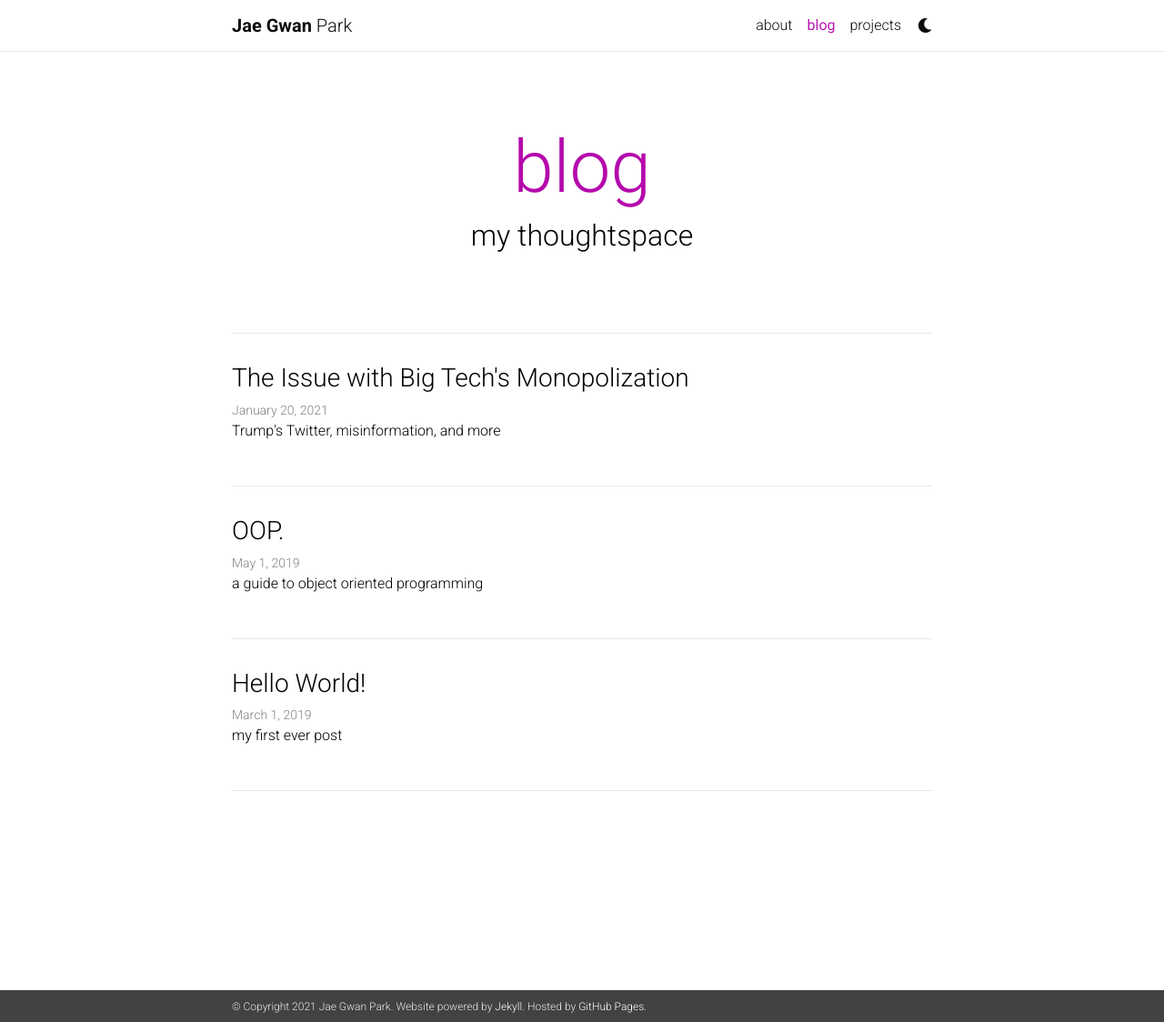
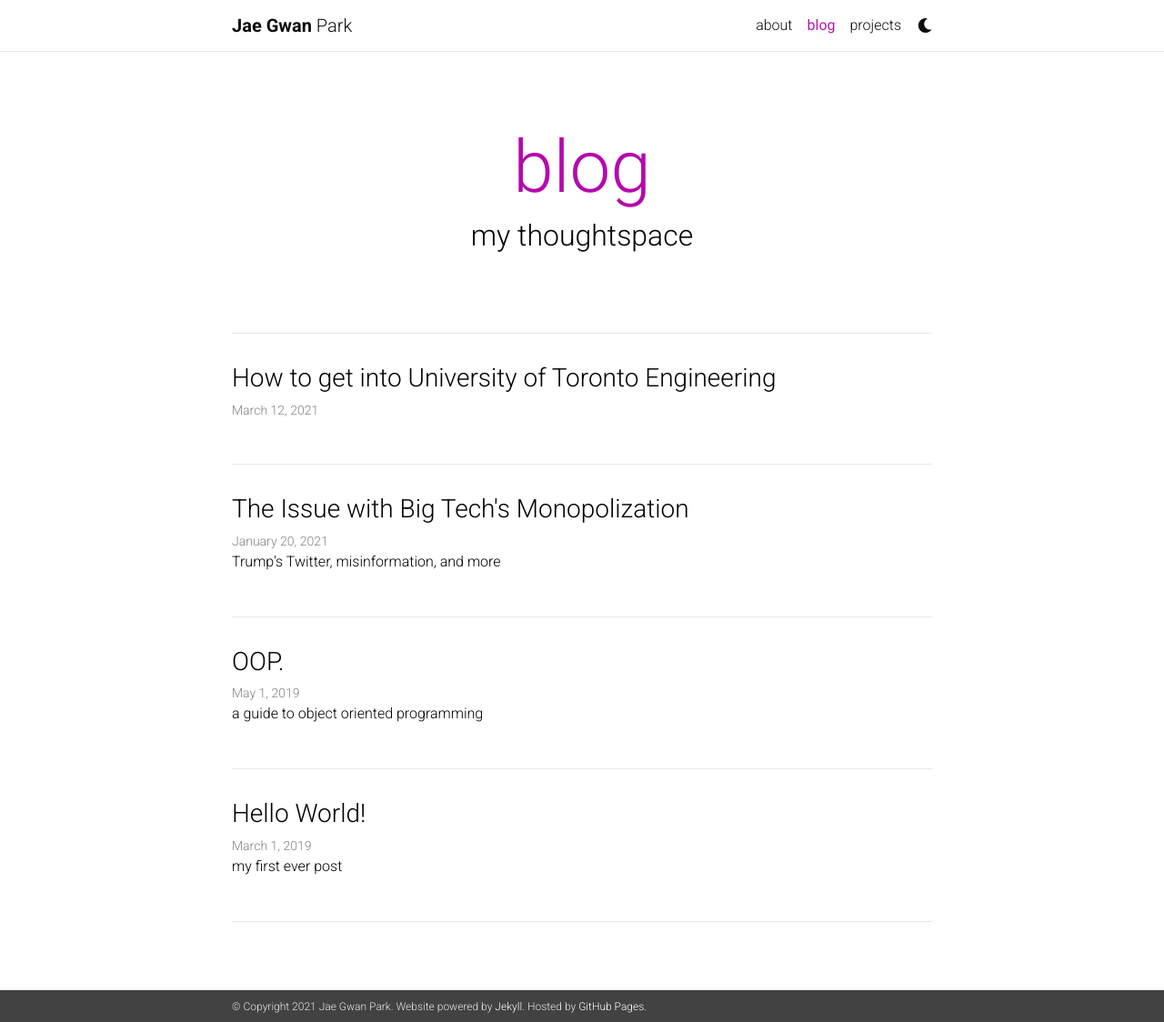
Before and after one commit to jaegpark/profile, a Jekyll site: the page built from blog/index.html, in a window 1280 px wide and 1124 px high. Shown: the whole window at 91% size. Built offline with Jekyll 4.4.1, drawn with Linux system fonts in a browser that asks for light colours; nearby versions of some CDN libraries; the list of posts is cut into pages by our own code; a style sheet for code colours, icons or effects is not loaded; some of the changed lines change nothing that is shown.

Commit message:
add uoft eng post

```diff
--- a/_config.yml
+++ b/_config.yml
@@ -75,7 +75,7 @@ gems: [jekyll-paginate, jekyll-seo-tag]
 paginate:         5
 paginate_path: "/blog/page:num/"
 # Comments
-disqus_shortname: al-folio # put your disqus shortname
+disqus_shortname: jaegwanpark
 
 # -----------------------------------------------------------------------------
 # Collections
--- /dev/null
+++ b/_posts/2021-03-12-uni.md
@@ -0,0 +1,252 @@
+---
+layout: post
+title: How to get into University of Toronto Engineering
+description:
+date: 2021-03-12 11:12:00-0400
+comments: true
+---
+
+Hey there!
+
+I was recently admitted into both Engineering Science and St. George Computer Science programs at the University of Toronto.
+
+Reflecting on my university application experience, I'm going to walk you through the admissions process at U of T.
+I'm also going to provide insight based on my own experience and opinions: on writing the application, engineering interview, and more.
+
+This article will focus on **Engineering.** For my computer science post, stay tuned.
+
+I'll also be updating this post whenever I find new important information.
+
+<div class="row justify-content-sm-center">
+    <div class="col-sm-12 mt-3 mt-md-0">
+        <img class="img-fluid rounded z-depth-1" src="{{ '/assets/img/uoft_blog/uoft-engineering-campus.jpg' | relative_url }}" alt="" title="UofT Campus"/>
+    </div>
+</div>
+<br>
+
+# Applying on OUAC
+
+Like any other Ontario university, you'll have to first apply to both these programs on the OUAC website, before proceeding to the supplementary application process.
+
+It's important to note here: Unlike other universities, **U of T programs CARE about how you rank them**.
+
+Hence it's always best to rank your U of T programs in the top 3. If you don't, your application might be penalized.
+
+# Supplementary Application
+
+The engineering programs handles the supplementary application on a separate portal.
+The Engineering Applicant Portal is your primary resource for completing, and tracking the status of your application to the
+Faculty of Applied Science & Engineering. The Engineering Portal is also where you will complete the mandatory Online Student Profile.
+
+There are two sections that are VERY important:
+
+1. Extracurricular Activities
+2. Personal Profile
+
+While there are other sections, I won't be focusing on them as they're pretty trivial/factual: program choice, school information, and explanations of special circumstances.
+
+## Extracurricular Activities
+
+Your EC's are filled in a table format, where you're asked for its name, description, position, scope/level, dates, hours, and reference contact.
+I **highly recommend** you make a separate table on Google Docs/Word, and begin filling these in as early as you can. It will help tremendously and editing
+your information directly in the portal is generally not a good idea.
+
+**Note: There is no real word limit to the activity description.**
+But, I do suggest keeping these descriptions short and succinct. In fact, I actually kept my descriptions in bullet points.
+
+Here's a general guide to how I wrote about my EC's:
+
+* One bullet to describe the activity if it’s not clear from the “Name”
+
+* One bullet to explain my primary role and my duties/responsibilities
+
+* One bullet to show my “trackable progress” within the activity
+
+* One bullet to highlight my most noteworthy accomplishments or contributions
+
+* One bullet to cover any key exposure(s) the activity gave me
+
+* One bullet to sum up the major takeaways, new skills, and lessons I gained
+
+Of course, not all these points applied to every activity - some activity descriptions were one-liners (e.g. Math Contests).
+
+Here's a quick example:
+<div class="row justify-content-sm-center">
+    <div class="col-sm mt-3 mt-md-0">
+        <img class="img-fluid rounded z-depth-1" src="{{ '/assets/img/uoft_blog/ec.png' | relative_url }}" alt="" title="UofT Campus"/>
+    </div>
+</div>
+<div class="caption">
+    A snapshot of an extracurricular table entry, taken from my engineering applicant portal.
+</div>
+
+Description:
+- As Secretary of the school delegation, I structured club logistics over the summer using platforms like Discord, Zoom, and MUNCommand to ensure a smooth virtual experience in the new year.
+- Introduced and developed a club website to keep track of information and club communications.
+- Ran mock committee sessions during weekly meetings to familiarize Model UN team with conference procedure.
+- Competed in international conferences, including the GEOMUN 2020 where we won ‘Best Small Delegation’ amongst representatives from the Americas.
+- Whilst gaining insight on world issues like social media based election interference, I also developed public speaking and teamwork skills working with delegates from around the world.
+
+I highly suggest having these descriptions edited by someone you trust - a friend, parent, or an older sibling who might already be in/graduated from university.
+Remember, these admissions officers are going through thousands of applications! Be as concise as possible.
+
+
+### How many activities should I put?
+
+For engineering, there isn't a cap on number of activities. Personally, I don't think putting more will be a detriment to your application.
+However, **please don't put more activities in for the sake of raising your activity number.** Add them if they're meaningful achievements/activities.
+
+In my case, I put 16 entries: 6 clubs, 4 community involvements, 6 awards.
+
+
+### COVID section?
+
+For the 2020-2021 application cycle (my year), we were given a 250-word section to answer the following prompt:
+
+Due to the COVID-19 pandemic, many planned events and activities were cancelled or moved online. Reflect on how you spent your non-academic time during the last year. In what ways was your community engagement different than you had expected? Did you develop any new skills or qualities as a result of these changes? (250 words or less)
+
+While I'm not sure about next year, for this section I wrote it anecdotally. I described how the emotions/feelings I felt drove me to pursue different activities, and what COVID's free time allowed me to.
+
+## Personal Profile (AKA the Interview)
+
+The Personal Profile is a 3-question online interview process. It is NOT person to person, rather, your answers are recorded in both video and written format.
+The questions are pre-recorded, and randomly taken from a large question bank.
+
+Unfortunately, I am barred from sharing my own questions with anyone else. However, I will give general advice for each question based on trends of previous years.
+I've also included questions I've found online on subreddits, forums, and preparation websites.
+
+**Question 1**: You will have 10 minutes to prepare and type a 250-word written response.
+* The written one often asks you to recount experiences where you showed character, or defend an opinion given a scenario.
+   * For example: Tell us about an experience that helped you become a leader/team player.
+
+
+**Question 2**: You will record a two-minute video response.
+* This shorter video response often asks you about yourself, and why you're interested in engineering/UofT.
+   * For example: What is an experience that made you interested in engineering?
+
+**Question 3**: You will record a three-minute video response.
+* The last question is often a problem solving question. You are given a scenario/problem, and asked what 3 pieces of information/variables you would need to implement a solution.
+  Some questions might involve a bit of Fermi math.
+   * For example: What 3 most important things do you need to know to best determine a city's number of gas stations?
+
+### Interview Tips
+
+These tips are completely of my own opinion and experiences:
+
+**Take advantage of your time between questions**
+
+* In between each question you will have a few minutes to prepare the response. Please take the time between these questions to gather your breath, calm down, even meditate.
+* Just because you did poorly on a question does NOT mean you failed. Relax, refocus, and do your best on the next question. What's done is done, you can't change anything about it.
+
+**Prepare, practice, get comfortable on camera**
+
+* Aside from the examples I gave you, dig around on the web for questions people received years ago. Collect these into a Google Doc, and take a night or two to go through them.
+* Ask yourself/get a friend to ask you these questions. Do mock interviews. Practice what you'd say - prepare a list of experiences that might help you answer questions about teamwork, leadership, etc.
+* GET COMFORTABLE ON CAMERA (underrated advice). Being on camera and seeing yourself speak is nerve-wracking. You'll think things like "jeez that's how my mouth looks when I speak??" To prevent these anxious thoughts, get comfortable beforehand!
+
+**READ THE QUESTION**
+
+* For my problem solving question, I didn't fully read the question. I missed an entire part of it, with only like 30 seconds left on my preparation timer.
+* Consequently, I panicked, and in my opinion gave one of the worst answers possible for that question.
+
+**In case you don't understand something...**
+
+* The problem solving question's wording might be confusing. In the case that it is, try your best to interpret it, and solve it based off that.
+* Present your interpretation briefly when recording your response. This will give the admissions officer a better understanding of where you're coming from.
+
+**Don't BS. Keep it short if you can**
+
+* Just because you're given 2 minutes does not mean you should fill those 2 minutes. Keep it straight to the point, don't go on tangents.
+* If you're curious about my time allotment: I took 1 minute / 2 minutes for the first video response, and 1 min 15 seconds / 3 minutes for the second one.
+
+**Take notes on your computer**
+
+* Notetaking by hand is not a requirement (idk why so many ppl recommend it)
+* Typing is faster than writing (usually)
+* You can face the camera (assuming laptop/monitor webcam) while speaking
+
+**Other basic stuff**
+
+I'm not going to elaborate on these as most of them are self-explanatory:
+* Look presentable (but don't go all out suit/tux, I did mine in a hoodie)
+* Be somewhere quiet and not distracting
+
+# Timeline
+
+Like many other things, a bit of magic and effort in grade 12 likely won't get you into U of T Engineering.
+
+### Grade 9 & 10
+The marks you get during these years **won't be seen by Ontario universities/colleges.**
+Your goals should be smoothly transitioning into high school, establishing work habits, exploring different clubs and activities that interest you.
+By exploring different opportunities, you can begin narrowing down to things you really enjoy in grade 11 and 12 (the things you'll eventually write a lot about in your applications).
+
+### Grade 11
+Try fast-tracking some grade 12 courses. Personally, I fast-tracked Advanced Functions (MHF4U) and Chemistry (SCH4U).
+This really helped me free up my grade 12 year, and allowed me to more easily juggle these supplementary applications and schoolwork.
+
+Narrow down your commitments list - when it comes to extra-curriculars, quality > quantity.
+
+Begin thinking about what you want to do after high school. Despite this being a post about U of T Engineering, I REALLY want to stress that **UNIVERSITY IS NOT MANDATORY**.
+College, apprenticeships, or going directly into the workforce are all noble pursuits. We need to stop pretending that university is the next place where everyone should go.
+
+### Grade 12
+
+#### Focus on your grades.
+
+I know people say "grades aren't everything." But if your desired destination is U of T Engineering, then you should attain high grades in Adv Functions, Calculus, Chemistry, Physics, and English to remain competitive.
+
+<div class="row justify-content-sm-center">
+    <div class="col-sm mt-3 mt-md-0">
+        <img class="img-fluid rounded z-depth-1" src="{{ '/assets/img/uoft_blog/averages.jpg' | relative_url }}" alt="" title="UofT Campus"/>
+    </div>
+</div>
+<div class="caption">
+    Data extracted from U of T's First Year class of 2020 profile.
+</div>
+
+The `Mean OSS average` is the mean average of Ontario Secondary Students in each program. Anything above would probably be a competitive average.
+
+#### Month by Month...
+
+**September - November**
+
+Do your research into programs that interest you. Attend the OUF (Ontario Universities Fair), open houses, webinars, visit campuses if you can, and dig around university websites.
+Join University Discords, follow these accounts on Instagram, reach out on LinkedIn.
+
+**November - January**
+
+After receiving your OUAC codes in November, begin working on your supplementary applications. Usually, the U of T engineering supplementary application is due EARLY Feb. It was Feb 1 this year.
+February might seem long away... but start early. Please start early. START FU**ING EARLY. Don't be like me and procrastinate.
+
+U of T Engineering's early decision deadline was December 15 this year. It will likely be mid December next year too. If you're looking to make this deadline, GRIND GRIND GRIND the supplementary application.
+The worst thing you can do is drag this on during exam season in January, or even save it until the last day.
+
+**February - March**
+
+U of T slowly releases their first rounds of offers in February and March. Don't worry if you don't get an offer then, usually a smaller number of offers are sent out compared to the later, final round.
+
+**April - May**
+
+Your midterm grades from 2nd semester would now be sent to the universities.
+A final decision is made in May: offer, alternate offer, or no offer.
+You'll also get any scholarship updates too, if you haven't already been contacted.
+
+**June**
+
+If you've received an offer, congratulations! :D
+Make sure to make a decision on what program you'll attend before the given deadline (usually June 1st).
+
+# Concluding remarks
+
+The application process will seem daunting. But if you start early and heed some of this advice, you will be absolutely fine.
+My engineering teacher had a nice saying:
+
+"How do you eat an elephant? Piece by piece."
+
+Chip the work into bits, and do little at a time. I promise that by the end of this all, you'll be OK!
+
+For those who fear rejection: don't let a university rejection define your potential as a person. Instead, view it as a message that the program wasn't a good fit for you.
+Admissions officers usually have a good understanding of the types of students that will do well and be happy in their program. Don't try to fit this "mold" of a person,
+when you might not be! You likely won't be happy there down the road, and be uber stressed from the workload.
+
+Life is a journey, not a destination.
```
Also changed, not shown: assets/img/uoft_blog/averages.jpg (added), assets/img/uoft_blog/ec.png (added), assets/img/uoft_blog/uoft-engineering-campus.jpg (added).
